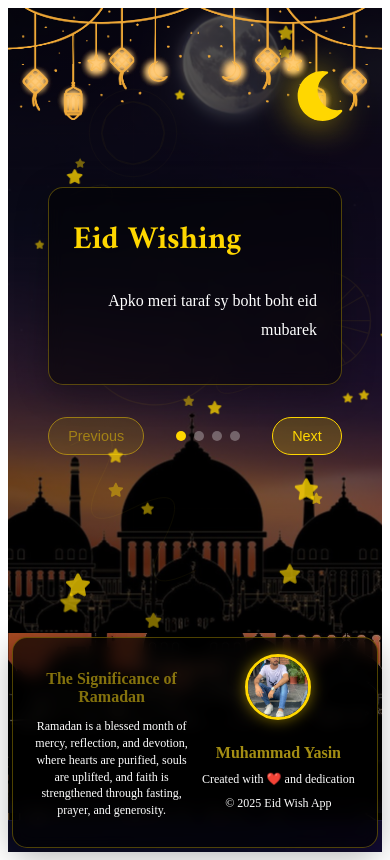
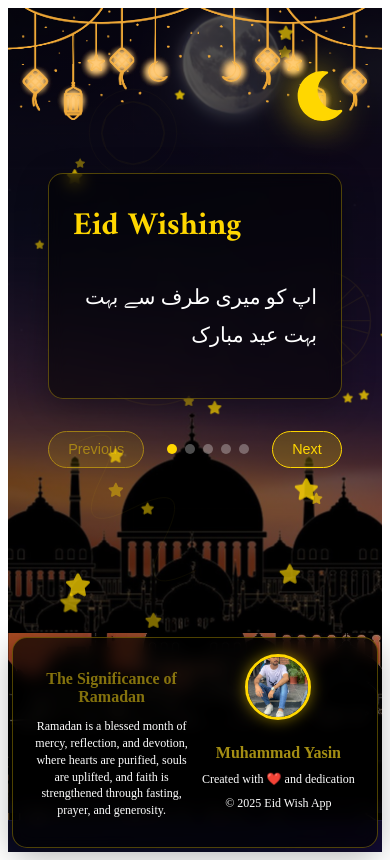
Before and after one commit to M0hammad-yasin/eid-wish, a Next.js app: page / in a window 390 px wide. Built offline with nearby package versions, Linux system fonts and the light colour scheme; a web font is replaced by a local one.

Commit message:
Add typewriter effect for Urdu messages; enhance layout with QR code display and adjust font size

```diff
--- a/src/app/page.js
+++ b/src/app/page.js
@@ -4,7 +4,7 @@ import { useState, useEffect } from "react";
 import { motion, AnimatePresence } from "framer-motion";
 import { FaMoon, FaStar } from "react-icons/fa";
 import styles from "./page.module.css";
-
+import useTypewriter from "../hooks/useTypewriter";
 export default function Home() {
   const [currentPage, setCurrentPage] = useState(0);
   const [direction, setDirection] = useState(1); // 1 for forward, -1 for backward
@@ -23,13 +23,13 @@ export default function Home() {
   const messages = [
     {
       title: "Eid Wishing",
-      content: "Apko meri taraf sy boht boht eid mubarek",
+      content: "اپ کو میری طرف سے بہت بہت عید مبارک",
       background: "ramadan-bg",
     },
     {
       title: "Ramadan Reflections",
       content:
-        "عید مبارک! رمضان میں صبر، محنت اور قربانی کا جو جذبہ دکھایا، وہ قابل تعریف ہے۔ اللہ آپ کی عبادات اور کاوشوں کو قبول کرے اور زندگی میں خوشیوں اور کامیابیوں سے نوازے۔",
+        "  اللّٰہ تعالیٰ آپ کی عبادات اور کاوشوں کو اپنی بارگاہ میں شرفِ قبولیت عطا فرمائے اور آپ کو خوشحالی و کامیابیوں سے نوازے۔",
       background: "ramadan-bg",
     },
     {
@@ -41,20 +41,30 @@ export default function Home() {
     {
       title: "Honoring Women",
       content:
-        "عید مبارک! رمضان بھر ہماری مائیں، بہنیں، بیٹیاں اور بیویاں بے لوث خدمت میں مصروف رہیں۔ سحری میں سب کو جگانا، افطار کی تیاری، گھر کے کام اور پھر اپنی عبادات—ان کی قربانیاں بے مثال ہیں۔ اللّٰہ ان کی محنت، صبر اور محبت کو قبول فرمائے اور انہیں بے شمار خوشیوں سے نوازے۔ آپ سب عظیم ہیں، آپ کی محبتوں کو سلام!",
+        " رمضان بھر ہماری مائیں، بہنیں، بیٹیاں اور بیویاں بے لوث خدمت میں مصروف رہیں۔ سحری میں سب کو جگانا، افطار کی تیاری، گھر کے کام اور پھر اپنی عبادات—ان کی قربانیاں بے مثال ہیں۔ اللّٰہ ان کی محنت، صبر اور محبت کو قبول فرمائے اور انہیں بے شمار خوشیوں سے نوازے۔ آپ سب عظیم ہیں، آپ کی محبتوں کو سلام",
+      background: "women-bg",
+    },
+    {
+      title: "Eidi dedo yrr 😍😜💸",
+      content:
+        " عید کی خوشیاں بانٹیں، خاص طور پر اُن سے جو صرف عیدی مانگنے آتے ہیں! 😜💸 خیر، اگر دل کرے تو اس QR کوڈ پر عیدی بھیج دیں، قسمت اچھی ہوئی تو مل ہی جائے! 😂🎁 ",
       background: "women-bg",
     },
   ];
+  const { displayedText, isTyping } = useTypewriter(
+    messages[currentPage]?.content || "",
+    30 // Speed of typing (milliseconds per character)
+  );
 
   const nextPage = () => {
-    if (currentPage < messages.length - 1) {
+    if (currentPage < messages.length - 1 && !isTyping) {
       setDirection(1);
       setCurrentPage(currentPage + 1);
     }
   };
 
   const prevPage = () => {
-    if (currentPage > 0) {
+    if (currentPage > 0 && !isTyping) {
       setDirection(-1);
       setCurrentPage(currentPage - 1);
     }
@@ -122,7 +132,13 @@ export default function Home() {
             className={styles.pageContent}
           >
             <h1>{messages[currentPage].title}</h1>
-            <p className={styles.urduText}>{messages[currentPage].content}</p>
+            <p className={styles.urduText}>{displayedText}</p>
+            {isTyping && <span className={styles.cursor}>|</span>}
+            {currentPage == messages.length - 1 && (
+              <div className={styles.qrCode}>
+                <img src="/qr-code.jpg" alt="QR Code" />
+              </div>
+            )}
           </motion.div>
         </AnimatePresence>
 
--- a/src/app/page.module.css
+++ b/src/app/page.module.css
@@ -243,7 +243,7 @@
   }
 
   .pageContent p {
-    font-size: 1rem;
+    font-size: 1.3rem;
   }
 
   .navButton {
@@ -364,3 +364,23 @@
     font-size: 0.75rem;
   }
 }
+.qrCode {
+  display: flex;
+  align-self: self-end;
+  justify-content: center;
+  align-items: center;
+  padding: 15px;
+  background-color: white;
+  border-radius: 10px;
+  box-shadow: 0 4px 8px rgba(0, 0, 0, 0.2);
+  width: 100px;
+  height: 100px;
+  margin-left: auto;
+  margin-right: auto;
+}
+
+.qrCode img {
+  max-width: 100%;
+  max-height: 100%;
+  object-fit: contain;
+}
--- /dev/null
+++ b/src/hooks/useTypewriter.js
@@ -0,0 +1,32 @@
+import { useState, useEffect } from "react";
+
+export default function useTypewriter(text, speed = 50) {
+  const [displayedText, setDisplayedText] = useState("");
+  const [isTyping, setIsTyping] = useState(true);
+
+  useEffect(() => {
+    // Reset when text changes
+    setDisplayedText("");
+    setIsTyping(true);
+
+    let index = -1;
+    if (text.length <= 0) {
+      setIsTyping(false);
+      return;
+    }
+
+    const timer = setInterval(() => {
+      if (index < text.length) {
+        setDisplayedText(text.substring(0, index + 1));
+        index++;
+      } else {
+        setIsTyping(false);
+        clearInterval(timer);
+      }
+    }, speed);
+
+    return () => clearInterval(timer);
+  }, [text, speed]);
+
+  return { displayedText, isTyping };
+}
```
Also changed, not shown: public/qr-code.jpg (added).
